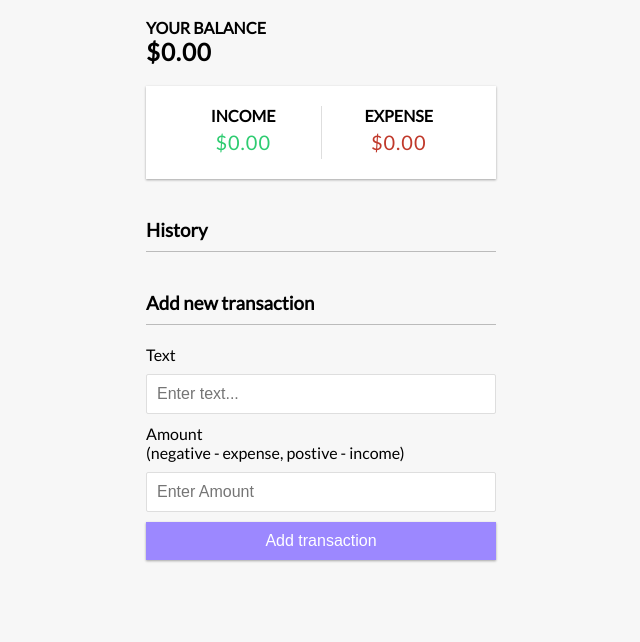
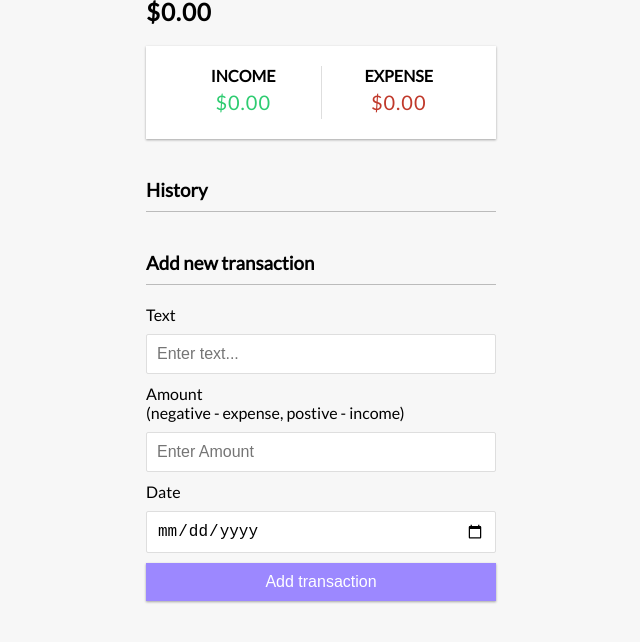
Before and after one commit to MostafaIsmaiel/expense-tracker, a plain HTML site: page index.html in a window 1280 px wide. Shown: the part 130-772 px from the top of the page, without its empty margins (319-959 px from the left). Drawn offline with Linux system fonts and the light colour scheme.

Commit message:
Update index.html

```diff
--- a/index.html
+++ b/index.html
@@ -4,6 +4,7 @@
   <meta charset="UTF-8">
   <meta http-equiv="X-UA-Compatible" content="IE=edge">
   <meta name="viewport" content="width=device-width, initial-scale=1.0">
+  <link rel="shortcut icon" href="img/logo.ico" type="image/x-icon">
   <link rel="stylesheet" href="css/style.css">
   <title>Expense Tracker</title>
 </head>
@@ -27,7 +28,9 @@
     <h3>History</h3>
     <ul id="list" class="list">
       <!-- <li class="minus">
-        Cash <span>-$400</span>
+        Cash
+        <span class="date">13/03/2021</span>
+        <span>-$400</span>
         <button class="delete-btn">x</button>
       </li> -->
     </ul>
@@ -42,6 +45,10 @@
         <label for="amount">Amount <br>(negative - expense, postive - income)</label>
         <input type="number" id="amount" placeholder="Enter Amount">
       </div>
+      <div class="form-control">
+        <label for="date">Date</label>
+        <input type="date" id="date">
+      </div>
       <button class="btn">Add transaction</button>
     </form>
   </section>
```
